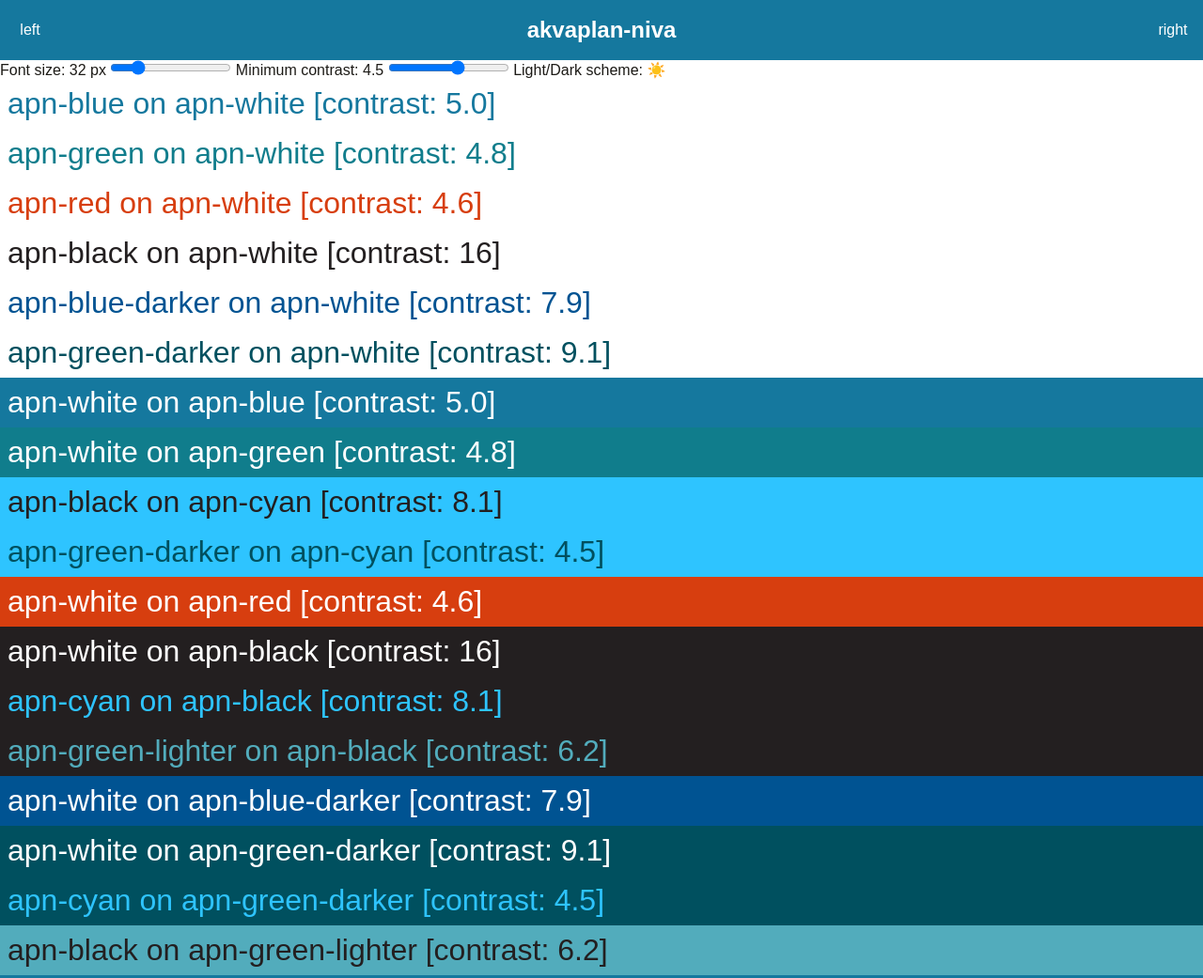
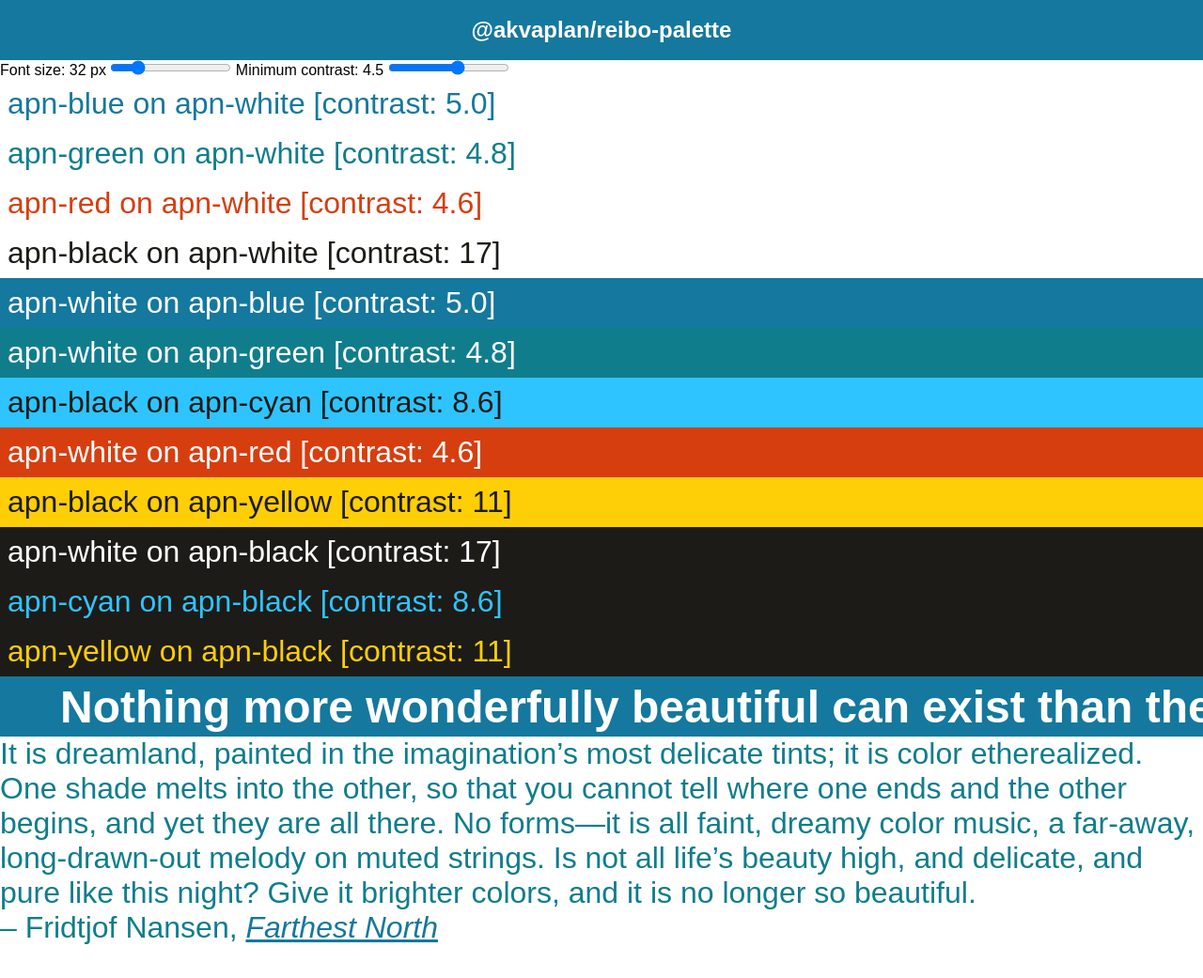
Before and after one commit to akvaplan-niva/reibo-palette, a website with bundled scripts: page index.html in a window 1280 px wide. Shown: the top 1041 px of the page at 94% size. After the commit the page ends 1006 px from the top, so only its background shows below. Built offline with nearby package versions, Linux system fonts and the light colour scheme; a web font is replaced by a local one.

Commit message:
Added init to inject --apn css variables, removed dark mode, simplifed demo

```diff
--- a/demo.js
+++ b/demo.js
@@ -1,33 +1,21 @@
-import { palette, variants, rgba } from "./palette.js";
+import { palette, variants, rgba, init, hexfromrgb } from "./palette.js";
 import { contrast as calcContrast } from "./contrast.js";
 
 const opts = {
   minContrast: +document.querySelector("#min-contrast").value,
-  darkIcon: "🌒",
-  lightIcon: "☀️",
 };
-const { stringify } = JSON;
-const jsonEqual = (a, b) => stringify(a) === stringify(b);
+
 const render = ({
   main,
   document,
   minContrast = opts.minContrast,
-  colorScheme = document.querySelector(":root").hasAttribute("dark")
-    ? "dark"
-    : "light",
   colorOpacity = 1,
   backgroundOpacity = 1,
 } = {}) => {
-  if (colorScheme === "dark") {
-    document.querySelector(":root").setAttribute("dark", "");
-  } else {
-    document.querySelector(":root").removeAttribute("dark");
-  }
-
   while (main.firstChild) {
     main.removeChild(main.firstChild);
   }
-  const colors = new Map([...palette, ...variants]);
+  const colors = new Map([...palette /*, ...variants*/]);
   for (const [bgname, bgarr] of colors) {
     for (const [colorname, colorarr] of colors) {
       const contrast = calcContrast(colorarr, bgarr);
@@ -92,30 +80,15 @@
   })
 );
 
-const colorSchemeToggleIcon = document.querySelector("#color-scheme-icon");
+const logCssVarMap = (map) => {
+  let s = [":root {"];
+  for (const [k, v] of map) {
+    s.push(`  ${k}: ${v};`);
+  }
+  s.push("}");
+  console.log(s.join("\n"));
+};
 
-colorSchemeToggleIcon.addEventListener("click", (e) => {
-  const root = document.querySelector(":root");
-  const next = root.hasAttribute("dark") ? "light" : "dark";
-  if (next === "dark") {
-    root.setAttribute("dark", "");
-  } else {
-    root.removeAttribute("dark");
-  }
-  e.currentTarget.textContent = colorSchemeIcon(next);
-});
-
-const { darkIcon, lightIcon, minContrast } = opts;
-const colorSchemeIcon = (mode) => (mode === "dark" ? darkIcon : lightIcon);
-const darkScheme = window.matchMedia("(prefers-color-scheme: dark)");
-
-darkScheme.addListener(({ matches }) => {
-  const colorScheme = matches === true ? "dark" : "light";
-  const icon = colorSchemeIcon(colorScheme);
-  document.querySelector("#color-scheme-icon").textContent = icon;
-  render({ main, colorScheme, document });
-  // todo change<meta name="theme-color"> that determines the color of the URL bar in Chrome
-});
-const colorScheme = darkScheme.matches ? "dark" : "light";
-colorSchemeToggleIcon.textContent = colorSchemeIcon(colorScheme);
-render({ main, minContrast, colorScheme, document });
+logCssVarMap([...palette, ...variants]);
+init(document.querySelector(":root"));
+render({ main, document, ...opts });
--- a/index.html
+++ b/index.html
@@ -2,7 +2,10 @@
 <html lang="en">
   <head>
     <meta charset="utf-8" />
-    <meta name="description" content="Akvaplan-niva's web palette" />
+    <meta
+      name="description"
+      content="Akvaplan-niva's color palette, developed in coop with Reibo"
+    />
     <meta
       name="viewport"
       content="viewport-fit=cover, width=device-width, initial-scale=1.0, minimum-scale=1, maximum-scale=5"
@@ -12,36 +15,10 @@
     <title>@akvaplan/reibo-palette</title>
 
     <style>
-      @font-face {
-        font-family: "Panton Bold";
-        src: url("https://raw.githubusercontent.com/coderiver/zubza/master/src/fonts/Panton-Bold.woff2");
-        font-display: swap;
-      }
-
-      @font-face {
-        font-family: "Panton Regular";
-        src: url("https://raw.githubusercontent.com/coderiver/zubza/master/src/fonts/Panton-Regular.woff2");
-        font-display: swap;
-      }
-
       :root {
-        --apn-black: 29, 27, 23;
-        --apn-white: 255, 255, 255;
-        --apn-blue: 21, 120, 158;
-        --apn-green: 16, 125, 140;
-        --apn-cyan: 46, 196, 255;
-        --apn-red: 215, 62, 15;
-        --apn-yellow: 254, 206, 6;
-
-        --apn-font: Panton Regular, sans-serif;
-        --apn-font-bold: Panton Bold, sans-serif;
-
-        --apn-primary-alpha: 1;
-        --apn-secondary-alpha: 1;
-
-        --apn-primary: rgba(var(--apn-green), var(--apn-primary-alpha, 1));
+        --apn-primary: rgb(var(--apn-green));
         --apn-on-primary: rgb(var(--apn-white));
-        --apn-secondary: rgba(var(--apn-blue), var(--apn-secondary-alpha, 1));
+        --apn-secondary: rgb(var(--apn-blue));
         --apn-on-secondary: rgb(var(--apn-white));
         --apn-background: rgb(var(--apn-white));
       }
@@ -49,35 +26,11 @@
       * {
         margin: 0;
         padding: 0;
+        font-family: sans-serif;
       }
 
-      html {
-        color: rgb(var(--apn-black));
-        background: var(--apn-background);
-        font-family: var(--apn-font);
-        --mdc-theme-primary: var(--apn-primary);
-        --mdc-theme-secondary: var(--apn-secondary);
-        --mdc-theme-on-primary: var(--apn-on-primary);
-        --mdc-theme-on-secondary: var(--apn-on-secondary);
-
-        --mdc-typography-font-family: var(--apn-font);
-        --mdc-typography-headline1-font-family: var(--apn-font-bold);
-        --mdc-typography-headline2-font-family: var(--apn-font-bold);
-        --mdc-typography-headline6-font-family: var(--apn-font-bold);
-      }
-
-      html[dark] {
-        --apn-secondary: rgb(var(--apn-black), 0.9);
-        --apn-on-secondary: rgb(var(--apn-green));
-        background: rgba(var(--apn-black), 0.8);
-        color: rgba(var(--apn-white), 0.9);
-      }
-
-      mwc-top-app-bar-fixed {
-        --mdc-theme-primary: var(--apn-secondary);
-        --mdc-theme-on-primary: var(--apn-on-secondary);
-        --mdc-typography-headline6-font-family: var(--apn-font-bold);
-        --mdc-typography-headline6-font-size: 1.9rem;
+      a {
+        color: var(--apn-secondary);
       }
 
       header {
@@ -89,7 +42,6 @@
         padding: 0;
         background: var(--apn-secondary);
         color: var(--apn-on-secondary);
-        font-family: var(--apn-font-bold);
         white-space: nowrap;
       }
       header > * {
@@ -123,11 +75,11 @@
   </head>
   <body>
     <header>
-      <span>left</span>
+      <span></span>
       <h2>
-        akvaplan-niva
+        @akvaplan/reibo-palette
       </h2>
-      <div>right</div>
+      <div></div>
     </header>
 
     <div>
@@ -151,8 +103,6 @@
           value="4.5"
           step="0.5"
         />
-        <label for="color-scheme-icon">Light/Dark scheme: </label>
-        <span id="color-scheme-icon">☀️</span>
       </div>
       <main><ul></ul></main>
 
--- a/package.json
+++ b/package.json
@@ -1,6 +1,6 @@
 {
   "name": "@akvaplan/palette",
-  "version": "0.1.0",
+  "version": "0.2.0",
   "author": "Conrad Helgeland",
   "license": "MIT",
   "dependencies": {},
@@ -9,7 +9,7 @@
     "build": "exit 0",
     "dev": "web-dev-server --app-index index.html --root-dir . --compatibility none --watch --port 8778 /"
   },
-  "_devDependencies": {
+  "devDependencies": {
     "@web/dev-server": "=0.1.17"
   }
 }
--- a/palette.js
+++ b/palette.js
@@ -1,24 +1,31 @@
-const rgbfromhex = (hex) => hex.match(/.{1,2}/g).map((s) => parseInt(s, 16));
-// --apn-black: #1d1b17;
-// --apn-blue: #005392;
-// --apn-green: #107d8c;
-// --apn-cyan: #15789e;
-// --apn-red: #d73e0f;
-// --apn-yellow: #fece06;
+export const rgbfromhex = (hex) =>
+  hex
+    .replace("#", "")
+    .match(/.{1,2}/g)
+    .map((s) => parseInt(s, 16));
 
-export const white = [255, 255, 255];
+export const hexfromrgb = ([r, g, b]) =>
+  [r, g, b].map((c) => c.toString(16)).join("");
+
+export const black = [29, 27, 23];
 export const blue = [21, 120, 158];
 export const green = [16, 125, 140];
 export const cyan = [46, 196, 255];
-export const red = rgbfromhex("d73e0f"); // Material Red A 700 Dark: [227, 80, 48];export const yellow = [255, 206, 12];
-export const black = [35, 31, 32];
+export const red = [215, 62, 15]; // Material Red A 700 Dark: [227, 80, 48];
+export const yellow = [254, 206, 6];
+export const white = [255, 255, 255];
 
-// These are from injecting blue/green into https://material.io/resources/color,
-// except blue-darker from Reibo (Pantone Reflex Blue)
-export const blueLighter = rgbfromhex("4c7fc3");
-export const blueDarker = [0, 83, 146]; //rgbfromhex("002b64");
-export const greenDarker = rgbfromhex("00505f");
-export const greenLighter = rgbfromhex("52acbc");
+// These are taken from background colors in Reibo's profile guide (PDF)
+export const blueDarker = [0, 83, 159]; // Pantone Reflex Blue: [0, 83, 146]
+export const greenLighter = [0, 162, 178];
+
+// @todo ? blueLighter greenDarker
+//export const blueLighter = rgbfromhex("4c7fc3");
+//export const greenDarker = rgbfromhex("00505f");
+
+// Logo colors
+export const blueLogo = [0, 73, 150]; // #004996
+export const greenLogo = [0, 149, 173]; // #0095ad
 
 export const palette = new Map([
   ["--apn-white", white],
@@ -26,34 +33,31 @@
   ["--apn-green", green],
   ["--apn-cyan", cyan],
   ["--apn-red", red],
-  //["--apn-yellow", yellow],
+  ["--apn-yellow", yellow],
   ["--apn-black", black],
 ]);
 
 export const variants = new Map([
-  ["--apn-blue-lighter", blueLighter],
+  //["--apn-blue-lighter", blueLighter],
   ["--apn-blue-darker", blueDarker],
-  ["--apn-green-darker", greenDarker],
+  //["--apn-green-darker", greenDarker],
   ["--apn-green-lighter", greenLighter],
+  ["--apn-blue-logo", blueLogo],
+  ["--apn-green-logo", greenLogo],
 ]);
-
-// export const light = new Map([
-//   ["--apn-primary", green],
-//   ["--apn-secondary", blue],
-// ]);
-//
-// export const dark = new Map([
-//   ["--apn-primary", green],
-//   ["--apn-secondary", blue],
-// ]);
 
 export const rgba = ([r, g, b, a], opacity = 1) =>
   `rgba(${[r, g, b, a ?? opacity ?? 1]})`;
 
-// export const primary = (mode) => blue;
-// export const secondary = (mode) => green;
-// if (colorScheme === "dark") {
-//   document.querySelector(":root").setAttribute("dark", "");
-// } else {
-//   document.querySelector(":root").removeAttribute("dark");
-// }
+export const rgb = (rgb) => rgba(rgb);
+
+const setCSSVariables = (el, map) => {
+  for (const [k, v] of map) {
+    el.style.setProperty(k, v);
+  }
+};
+
+export const init = (el) => {
+  setCSSVariables(el, palette);
+  setCSSVariables(el, variants);
+};
```
Also changed, not shown: readme.md.
